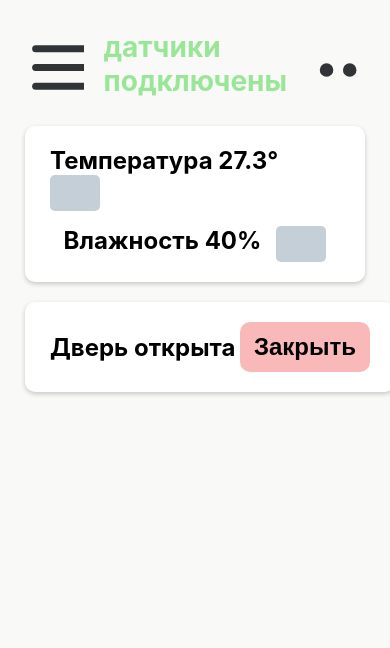
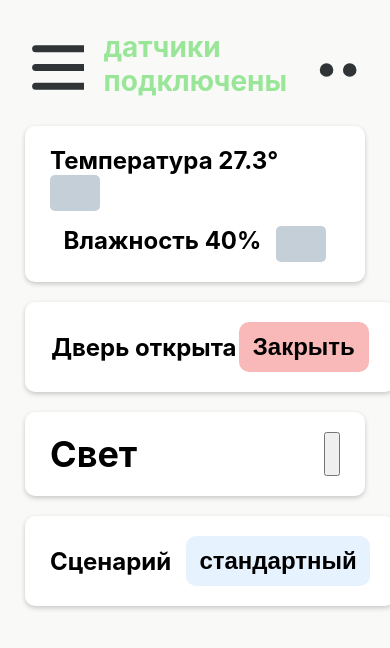
Before and after one commit to arec0000/x-home, a React (Create React App) app in the folder client/: page / in a window 390 px wide. Shown: the top 648 px of the page. Built offline with nearby package versions, Linux system fonts and the light colour scheme; no server answers.

Commit message:
client: add scenarios component

```diff
--- a/client/src/components/app/App.js
+++ b/client/src/components/app/App.js
@@ -1,8 +1,10 @@
 import { Component } from 'react';
+
 import Header from '../header/header';
-
 import ClimateWidget from '../climate/climate';
 import DoorControl from '../door/door';
+import LightControl from '../light/light';
+import ScenariosControl from '../scenarios/scenarios';
 
 import './App.css';
 
@@ -14,7 +16,14 @@ class App extends Component {
             sensTemp: 27.3,
             sensWetness: 40,
             connectedStatus: true,
-            doorControl: false
+            doorControl: false,
+            lightButtons: [
+                {name: 'спальня', shine: true, id: 1},
+                {name: 'кухня', shine: false, id: 2},
+                {name: 'гостинная', shine: false, id: 3},
+                {name: 'территория', shine: false, id: 4},
+                {name: 'гараж', shine: false, id: 5}
+            ]
         }
     }
 
@@ -77,18 +86,24 @@ class App extends Component {
     }
 
     render() {
+        const {connectedStatus, sensTemp, sensWetness, doorControl, lightButtons} = this.state;
         return (
             <div className="App">
-                <Header connectedStatus={this.state.connectedStatus}/>
+                <Header connectedStatus={connectedStatus}/>
                 <ul className="widgets">
                     <ClimateWidget
                         key={1}
-                        sensTemp={this.state.sensTemp}
-                        sensWetness={this.state.sensWetness}/>
+                        sensTemp={sensTemp}
+                        sensWetness={sensWetness}/>
                     <DoorControl
                         key={2}
-                        doorControl={this.state.doorControl}
+                        doorControl={doorControl}
                         onClickDoor={this.onClickDoor}/>
+                    <LightControl
+                        key={3}
+                        lightButtons={lightButtons}/>
+                    <ScenariosControl
+                        key={4}/>
                 </ul>
             </div>
         );
--- a/client/src/components/door/door.css
+++ b/client/src/components/door/door.css
@@ -1,6 +1,6 @@
 .door-control {
     display: flex;
-    justify-content: space-between;
+    justify-content: space-around;
     flex-wrap: wrap;
     font-size: 36px;
     align-items: center;
@@ -47,49 +47,26 @@
     box-shadow: 0 2px 15px #C5CFFF;
 }
 
-@media (max-width: 929px) {
+@media (max-width: 930px) {
     .door-control {
         padding:20px;
-        width: 540px;
+        padding-right: 5px;
+        width: 545px;
     }
-    .button-status-on {
-        width: 240px;
-        height: 60px;
-    }
-    .button-status-off {
-        width: 240px;
-        height: 60px;
-    }
-    .door-off-on {
-        margin-left: 10px;
-        margin-right: 0px;
-    }
-}
-
-@media (max-width: 616px) {
     .button-status-on {
         width: 180px;
         height: 60px;
+        font-size: 28px;
     }
     .button-status-off {
-        width: 180px;
+        width: 150px;
         height: 60px;
-    }
-}
-
-@media (max-width: 546px) {
-    .button-status-on {
-        width: 180px;
-        height: 60px;
-        font-size: 30px;
-    }
-    .button-status-off {
-        width: 180px;
-        height: 60px;
-        font-size: 30px;
+        font-size: 28px;
     }
     .door-off-on {
-        font-size: 32px;
+        margin-right: 0px;
+        margin-left: 0px;
+        padding-left: 0;
     }
 }
 
--- /dev/null
+++ b/client/src/components/light/light.css
@@ -0,0 +1,6 @@
+.light-control {
+    font-size: 36px;
+    font-weight: bold;
+    display: flex;
+    justify-content: space-between;
+}
--- a/client/src/components/light/light.js
+++ b/client/src/components/light/light.js
@@ -0,0 +1,20 @@
+import { Component } from "react";
+
+import WidgetGround from "../styled-components/styled-components";
+
+import './light.css';
+
+class LightControl extends Component {
+    render() {
+        return (
+            <WidgetGround className="light-control">
+                <span>Свет</span>
+                <button
+                    type="button">
+                </button>
+            </WidgetGround>
+        )
+    }
+}
+
+export default LightControl;
--- /dev/null
+++ b/client/src/components/scenarios/scenarios.css
@@ -0,0 +1,62 @@
+.scenarios-control {
+    font-size: 36px;
+    font-weight: bold;
+    display: flex;
+    justify-content: space-around;
+    align-items: center;
+}
+
+.scenarios-control span {
+    margin-left: 39px;
+}
+
+.scenarios-control button {
+    width: 400px;
+    height: 72px;
+    font-size: 36px;
+    font-weight: bold;
+    border: 0;
+    background-color: rgba(231, 242, 255, 1);
+    border-radius: 10px;
+    outline: #C4CFD8;
+    transition-property: box-shadow, background-color, outline;
+    transition-duration: 0.26s;
+}
+
+.scenarios-control button:hover {
+    outline: 1px solid #C4CFD8;
+    box-shadow: 0 2px 15px #C5CFFF;
+}
+
+@media (max-width: 930px) {
+    .scenarios-control {
+        padding:20px;
+        width: 540px;
+    }
+    .scenarios-control button {
+        width: 210px;
+        height: 60px;
+        font-size: 28px;
+    }
+    .scenarios-control span {
+        margin-left: 0px;
+    }
+}
+
+@media (max-width: 530px) {
+    .scenarios-control {
+        width: 320px;
+        padding-left: 15px;
+        padding-right: 15px;
+        font-size: 24px;
+    }
+    .scenarios-control button {
+        width: 200px;
+        height: 50px;
+        font-size: 24px;
+    }
+    .scenarios-control span {
+        margin-right: 15px;
+        margin-left: 0px;
+    }
+}
--- a/client/src/components/scenarios/scenarios.js
+++ b/client/src/components/scenarios/scenarios.js
@@ -0,0 +1,17 @@
+import { Component } from "react";
+
+import WidgetGround from "../styled-components/styled-components";
+import './scenarios.css'
+
+class ScenariosControl extends Component {
+    render() {
+        return (
+            <WidgetGround className="scenarios-control">
+                <span>Сценарий</span>
+                <button>стандартный</button>
+            </WidgetGround>
+        )
+    }
+}
+
+export default ScenariosControl;
```
